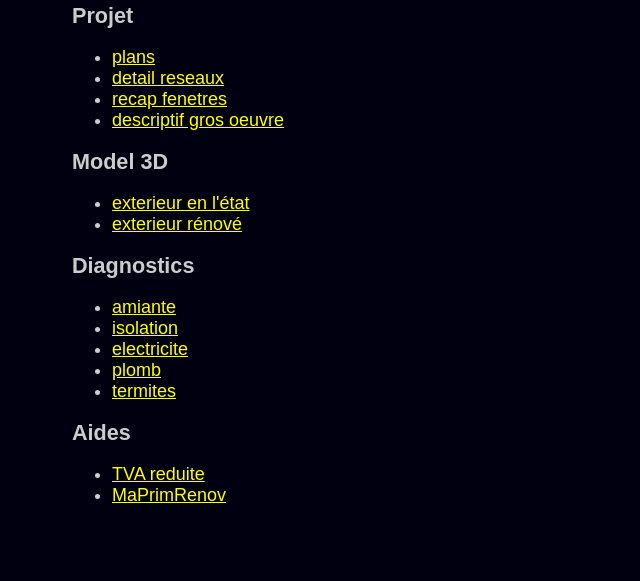
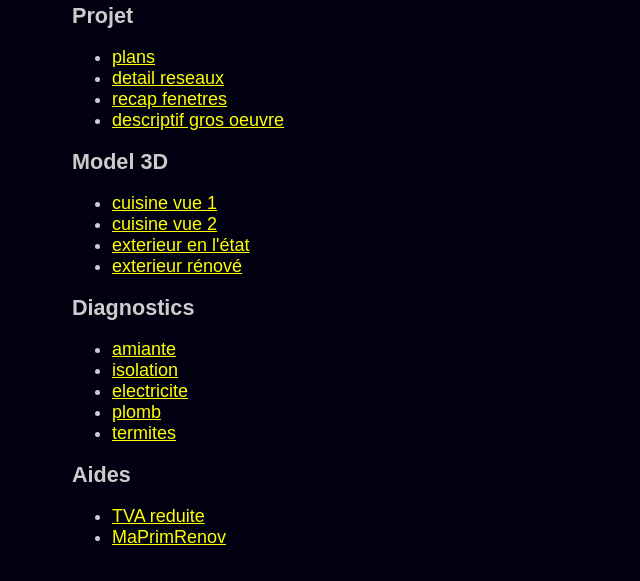
Before and after one commit to droub/latirasse, a plain HTML site: page index.html in a window 1280 px wide. Shown: the part 135-716 px from the top of the page, without its empty margins (0-640 px from the left). Drawn offline with Linux system fonts and the light colour scheme.

Commit message:
vues vcuisine

```diff
--- a/index.html
+++ b/index.html
@@ -21,6 +21,8 @@
   </ul>
   <h2> Model 3D </h2>
   <ul>
+  <li><a href="cuisine_vue1.png">cuisine vue 1</a></li>
+  <li><a href="cuisine_vue2.png">cuisine vue 2</a></li>
   <li><a href="examples/facades.html">exterieur en l'état</a></li>
   <li><a href="examples/final.html">exterieur rénové</a></li>
   <!--
```
Also changed, not shown: cuisine_vue1.png (added), cuisine_vue2.png (added).
